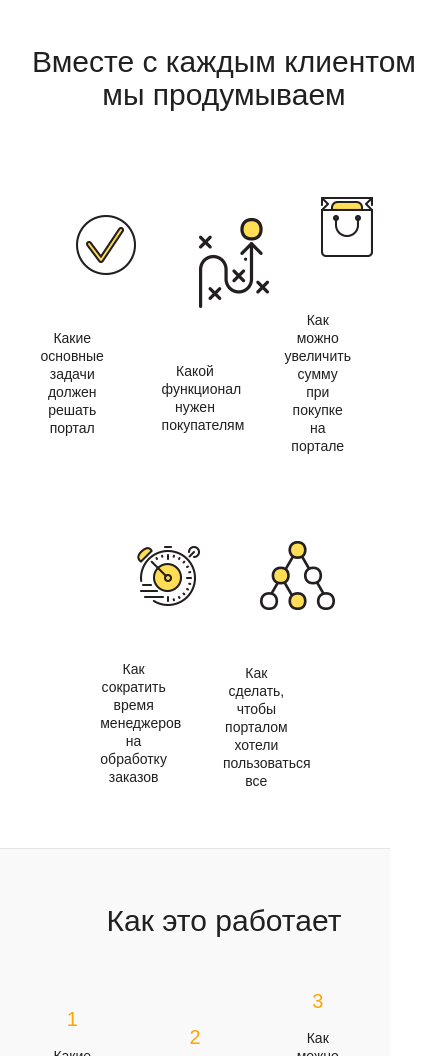
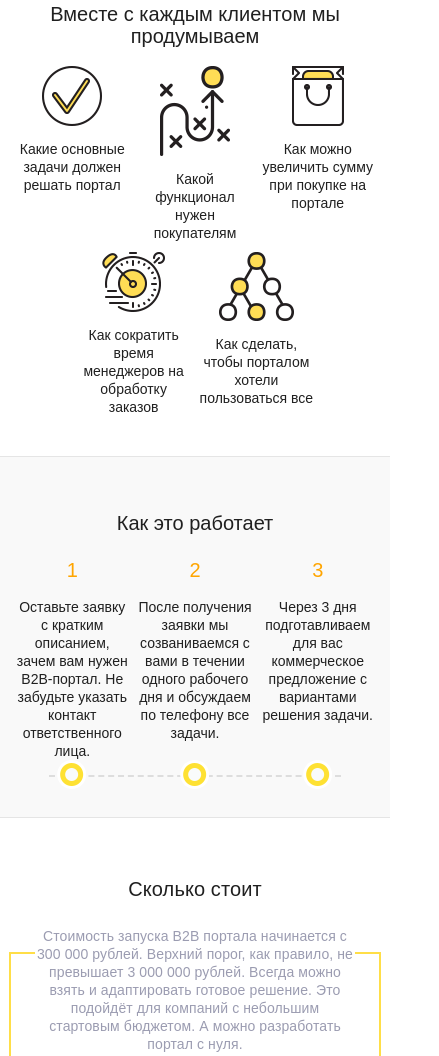
Before and after one commit to Stingermag/Bitrix, a plain HTML site: page index.html in a window 390 px wide. Shown: the part 944-2000 px from the top of the page, 439 px wide, since content can reach past the window. Drawn offline with Linux system fonts and the light colour scheme.

Commit message:
complete all tasks

```diff
--- a/css/main.css
+++ b/css/main.css
@@ -250,10 +250,11 @@ input.btn:active {
 }
 
 .step-list {
-    align-items: center;
+
     display: flex;
     flex-wrap: wrap;
     justify-content: center;
+
 }
 
 .step-list__item {
@@ -264,6 +265,7 @@ input.btn:active {
     margin: 18px 0;
     padding: 0 15px;
     text-align: center;
+
 }
 
 .step-item__descr {
@@ -387,3 +389,52 @@ input:invalid {
 input:valid {
   border: 2px solid black;
 }
+
+
+@media (max-width: 780px) {
+
+
+.step-item {
+    margin: 0px 0;
+    padding: 0 0px;
+
+}
+.icon-item__icon {
+	padding: 10px 10px 10px 10px;
+}
+.section__title {
+
+    font-size: 20px;
+    margin-bottom: 9px;
+    width: 320px;
+}
+
+.head__contacts{
+	font-size: 8px;
+}
+.head-slogan{
+	display: none;
+}
+
+.banner__title{
+	 width: auto;
+}
+
+}
+@media (max-width: 500px) {
+
+
+.step-item__descr{
+	    width: 95%;
+}
+.brackets__inner{
+	 width: 90%;
+}
+.head-logo__name{
+	 width: 50%;
+}
+.head__contacts{
+	 width: 90%;
+}
+
+}
--- a/index.html
+++ b/index.html
@@ -4,7 +4,7 @@
     <head>
         <meta charset="utf-8">
         <title>B2B портал для оптовых продаж на 1С-Битрикс</title>
-        <meta name="viewport" content="width=device-width, initial-scale=1">
+        <meta name="viewport" content="width=device-width, user-scalable=no">
 
         <link rel="stylesheet" href="css/normalize.css">
         <link rel="stylesheet" href="css/main.css">
@@ -146,9 +146,9 @@
 
             <div class="section section--dark">
                 <div class="section__container container">
-                    <h2 class="h1 section__title">
+                    <h1 class="h1 section__title">
                         Как это работает
-                    </h2>
+                    </h1>
                      <div class="section__content">
 
                         <div class="step-list">
@@ -157,7 +157,7 @@
                                     <h2 class="yellow_digits">1</h2>
                                 </div>
                                 <div class="step-item__descr">
-                                    Какие основные задачи должен решать портал
+                                    Оставьте заявку с кратким описанием, зачем вам нужен B2B-портал. Не забудьте указать контакт ответственного лица.
                                 </div>
                             </div>
                             <div class="step-list__item step-item">
@@ -165,7 +165,7 @@
                                     <h2 class="yellow_digits">2</h2>
                                 </div>
                                 <div class="step-item__descr">
-                                    Какой функционал нужен покупателям
+                                    После получения заявки мы созваниваемся с вами в течении одного рабочего дня и обсуждаем по телефону все задачи.
                                 </div>
                             </div>
                             <div class="step-list__item step-item">
@@ -173,7 +173,7 @@
                                     <h2 class="yellow_digits">3</h2>
                                 </div>
                                 <div class="step-item__descr">
-                                        Как можно увеличить сумму при покупке на портале
+                                        Через 3 дня подготавливаем для вас коммерческое предложение с вариантами решения задачи.
                                 </div>
                             </div>
                          </div>
@@ -223,7 +223,7 @@
                     <div class="section__content">
                         <div class="brackets">
                             <div class="brackets__inner">
-                                <h2 class="h1">Сколько стоит</h2><br>
+                                <h2 class="h1 section__title">Сколько стоит</h2><br>
                                 Стоимость запуска B2B портала начинается с 300 000 рублей. Верхний порог, как правило, не превышает 3 000 000 рублей. Всегда можно взять и адаптировать готовое решение. Это подойдёт для компаний с небольшим стартовым бюджетом. А можно разработать портал с нуля.
                                 <br><br>
                                 <a class="btn btn--submit" href="#formrequest">Оставить заявку</a>
```
